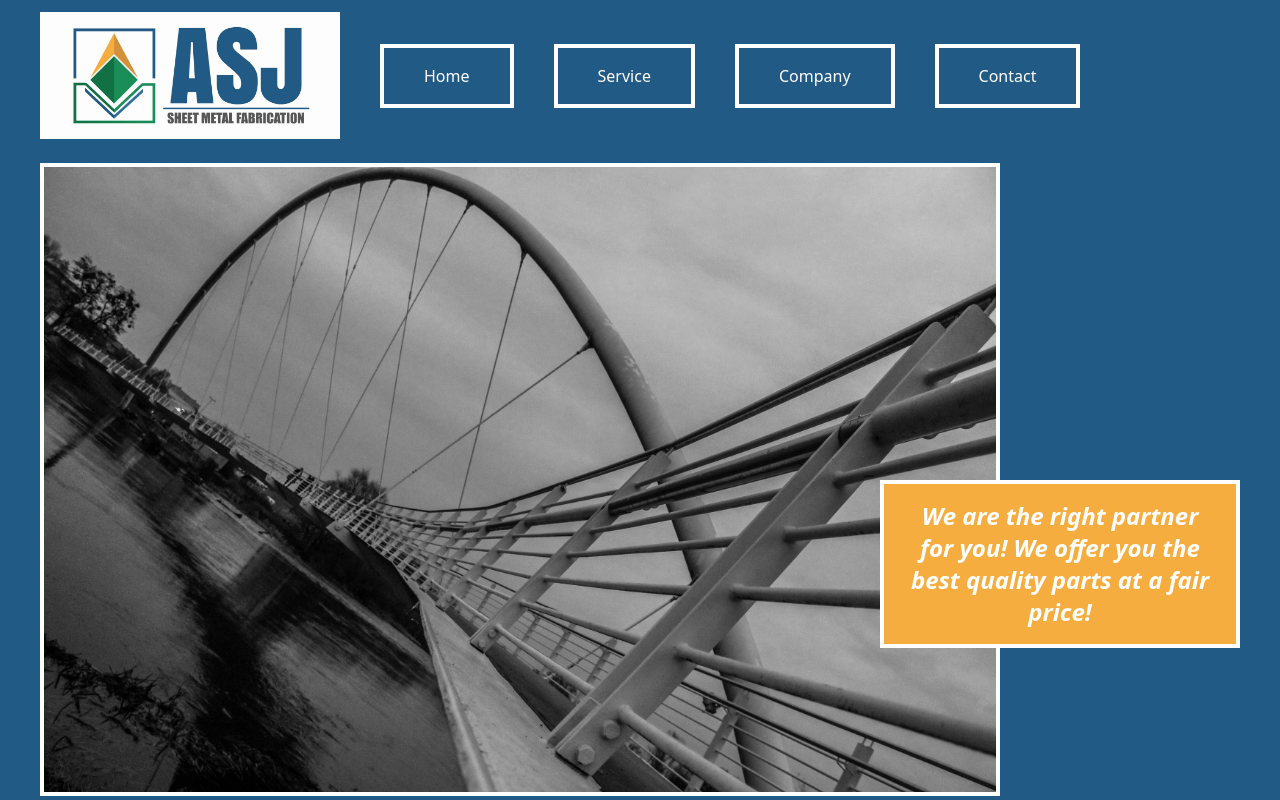
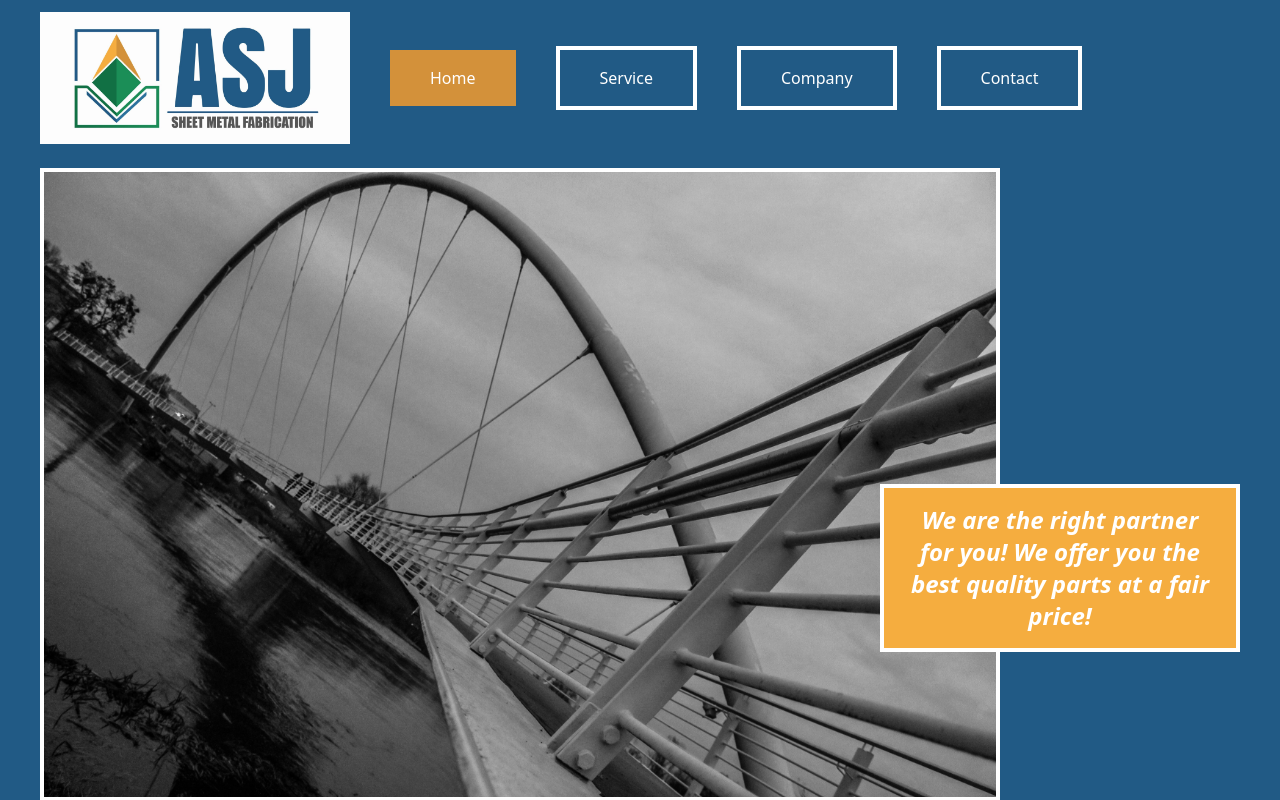
Before and after one commit to amirSahit/asj-factory, a React (Vite) app: page / in a window 1280 px wide. Shown: the top 800 px of the page. Built offline with nearby package versions, Linux system fonts and the light colour scheme.

Commit message:
fixed styling from nav buttons

```diff
--- a/src/components/shared/NavBarOthers.tsx
+++ b/src/components/shared/NavBarOthers.tsx
@@ -14,15 +14,22 @@ function NavBarOthers() {
       />
       <Link
         to={"/"}
-        className="border-4 border-solid border-white py-4 px-10 text-white bg-blue"
+        className={clsx(
+          "py-4 px-10 text-white",
+          location.pathname === "/"
+            ? "bg-yellow"
+            : "bg-blue border-4 border-solid border-white "
+        )}
       >
         Home
       </Link>
       <Link
         to={"/service"}
         className={clsx(
-          "border-4 border-solid border-white py-4 px-10 text-white",
-          location.pathname === "/service" ? "bg-yellow" : "bg-blue"
+          "py-4 px-10 text-white",
+          location.pathname === "/service"
+            ? "bg-yellow"
+            : "bg-blue border-4 border-solid border-white "
         )}
       >
         Service
@@ -30,8 +37,10 @@ function NavBarOthers() {
       <Link
         to={"/company"}
         className={clsx(
-          "border-4 border-solid border-white py-4 px-10 text-white",
-          location.pathname === "/company" ? "bg-yellow" : "bg-blue"
+          "py-4 px-10 text-white",
+          location.pathname === "/company"
+            ? "bg-yellow"
+            : "bg-blue border-4 border-solid border-white "
         )}
       >
         Company
@@ -39,8 +48,10 @@ function NavBarOthers() {
       <Link
         to={"/contact"}
         className={clsx(
-          "border-4 border-solid border-white py-4 px-10 text-white",
-          location.pathname === "/contact" ? "bg-yellow" : "bg-blue"
+          "py-4 px-10 text-white",
+          location.pathname === "/contact"
+            ? "bg-yellow"
+            : "bg-blue border-4 border-solid border-white "
         )}
       >
         Contact
--- a/src/page/Company.tsx
+++ b/src/page/Company.tsx
@@ -2,7 +2,7 @@ import NavBarOthers from "../components/shared/NavBarOthers";
 
 function Company() {
   return (
-    <div>
+    <div className="bg-blue px-10 py-3">
       <NavBarOthers />
     </div>
   );
--- a/src/page/Contact.tsx
+++ b/src/page/Contact.tsx
@@ -2,7 +2,7 @@ import NavBarOthers from "../components/shared/NavBarOthers";
 
 function Contact() {
   return (
-    <div>
+    <div className="bg-blue px-10 py-3">
       <NavBarOthers />
     </div>
   );
--- a/src/page/Home.tsx
+++ b/src/page/Home.tsx
@@ -2,15 +2,13 @@ import HomeGreenBar from "../components/home/HomeGreenBar";
 import HomeHeader from "../components/home/HomeHeader";
 import HomeLowerPart from "../components/home/HomeLowerPart";
 import HomeUpperPart from "../components/home/HomeUpperPart";
-import HeaderNavBar from "../components/shared/HeaderNavBar";
-import { router } from "../main";
+import NavBarOthers from "../components/shared/NavBarOthers";
 
 function Home() {
-  console.log(router.basename);
   return (
     <div className="flex flex-col gap-14">
       <div className="bg-blue px-10 py-3">
-        <HeaderNavBar />
+        <NavBarOthers />
         <HomeHeader />
       </div>
       <div className="px-10 py-3">
--- a/src/page/Service.tsx
+++ b/src/page/Service.tsx
@@ -2,7 +2,7 @@ import NavBarOthers from "../components/shared/NavBarOthers";
 
 function Service() {
   return (
-    <div>
+    <div className="bg-blue px-10 py-3">
       <NavBarOthers />
     </div>
   );
```
